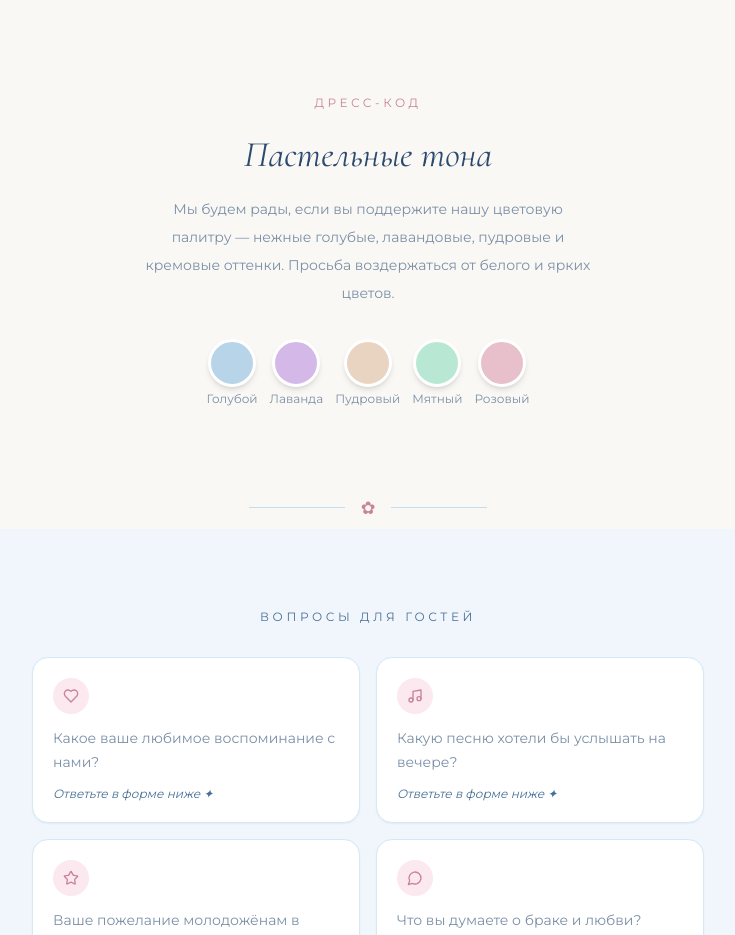
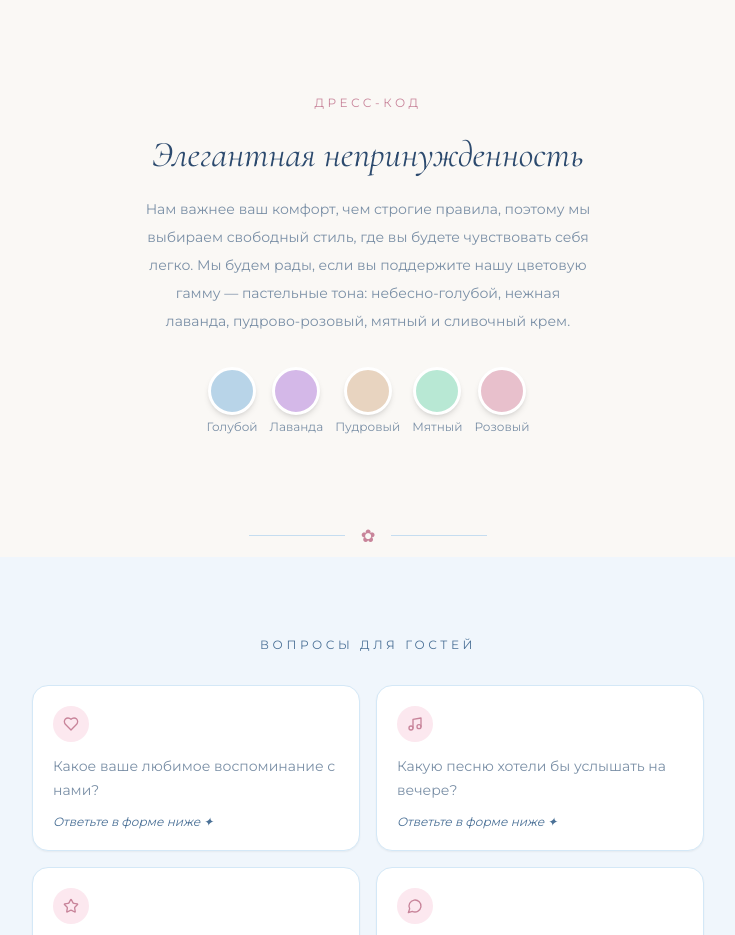
Before and after one commit to pr-poehali-dev/wedding-invitation-project-15, a React (Vite) app: page / in a window 1280 px wide. Shown: the part 2980-3915 px from the top of the page, without its empty margins (272-1007 px from the left). Built offline with nearby package versions, Linux system fonts and the light colour scheme.

Commit message:
Обновлена философия дресс-кода

```diff
--- a/src/pages/Index.tsx
+++ b/src/pages/Index.tsx
@@ -320,11 +320,10 @@ export default function Index() {
             Дресс-код
           </p>
           <h2 className="font-cormorant text-4xl mb-5 font-light" style={{ color: "var(--blue-deep)" }}>
-            Пастельные тона
+            Элегантная непринужденность
           </h2>
           <p className="text-sm leading-7 mb-8 max-w-md mx-auto" style={{ color: "var(--text-muted)" }}>
-            Мы будем рады, если вы поддержите нашу цветовую палитру — нежные голубые, лавандовые, пудровые и
-            кремовые оттенки. Просьба воздержаться от белого и ярких цветов.
+            Нам важнее ваш комфорт, чем строгие правила, поэтому мы выбираем свободный стиль, где вы будете чувствовать себя легко. Мы будем рады, если вы поддержите нашу цветовую гамму — пастельные тона: небесно-голубой, нежная лаванда, пудрово-розовый, мятный и сливочный крем.
           </p>
           <div className="flex justify-center gap-3 flex-wrap">
             {[
```
